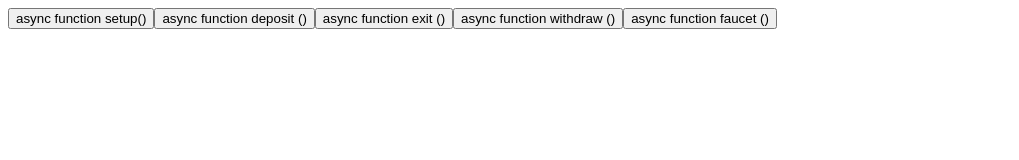
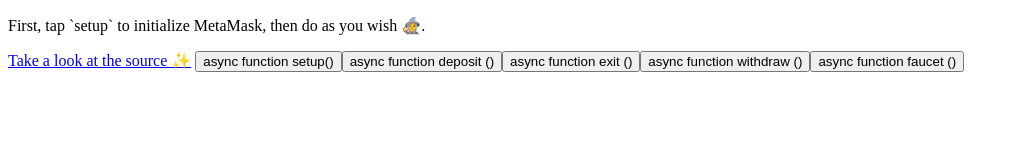
Before and after one commit to NutBerry/NutBerry.github.io, a plain HTML site: page basics/index.html in a window 1280 px wide. Shown: the whole page, without its empty margins (0-1019 px from the left). Drawn offline with Linux system fonts and the light colour scheme.

Commit message:
Add a bit of information to basic demo

```diff
--- a/basics/index.html
+++ b/basics/index.html
@@ -5,6 +5,8 @@
     <meta name='viewport' content='width=device-width,initial-scale=1'>
   </head>
   <body>
+    <p>First, tap `setup` to initialize MetaMask, then do as you wish 🧙.</p>
+    <a href='https://github.com/NutBerry/NutBerry.github.io/tree/master/basics'>Take a look at the source ✨</a>
     <code></code>
     <script src='https://cdn.jsdelivr.net/gh/ethers-io/ethers.js@v4.0.41/dist/ethers.min.js'
             integrity='sha384-IdAlK0noI+bswjSrSiA28qV6LA5h1D02N+O5o6WZXfAvn/lbm/MVNaEdaebOhtPL'
```
